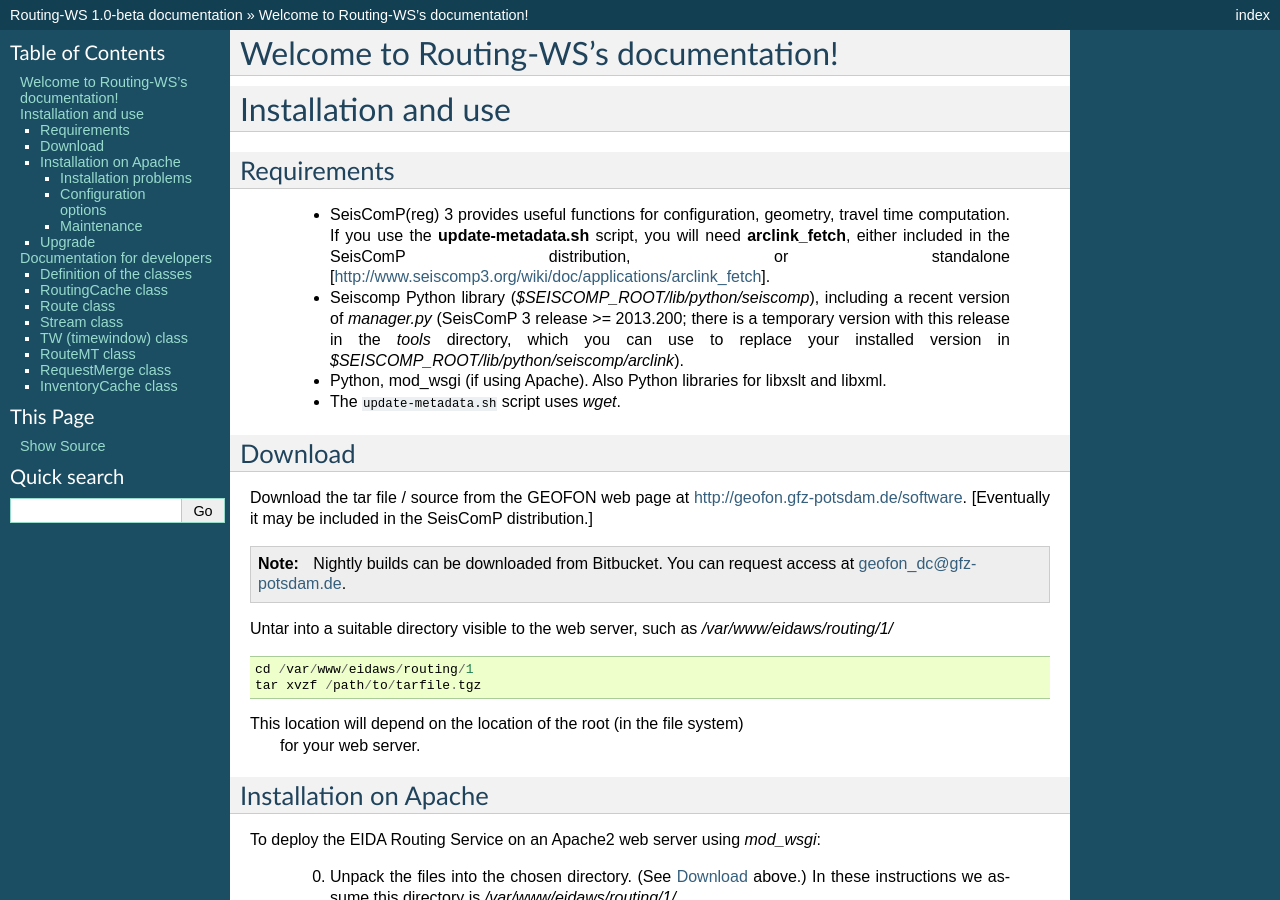
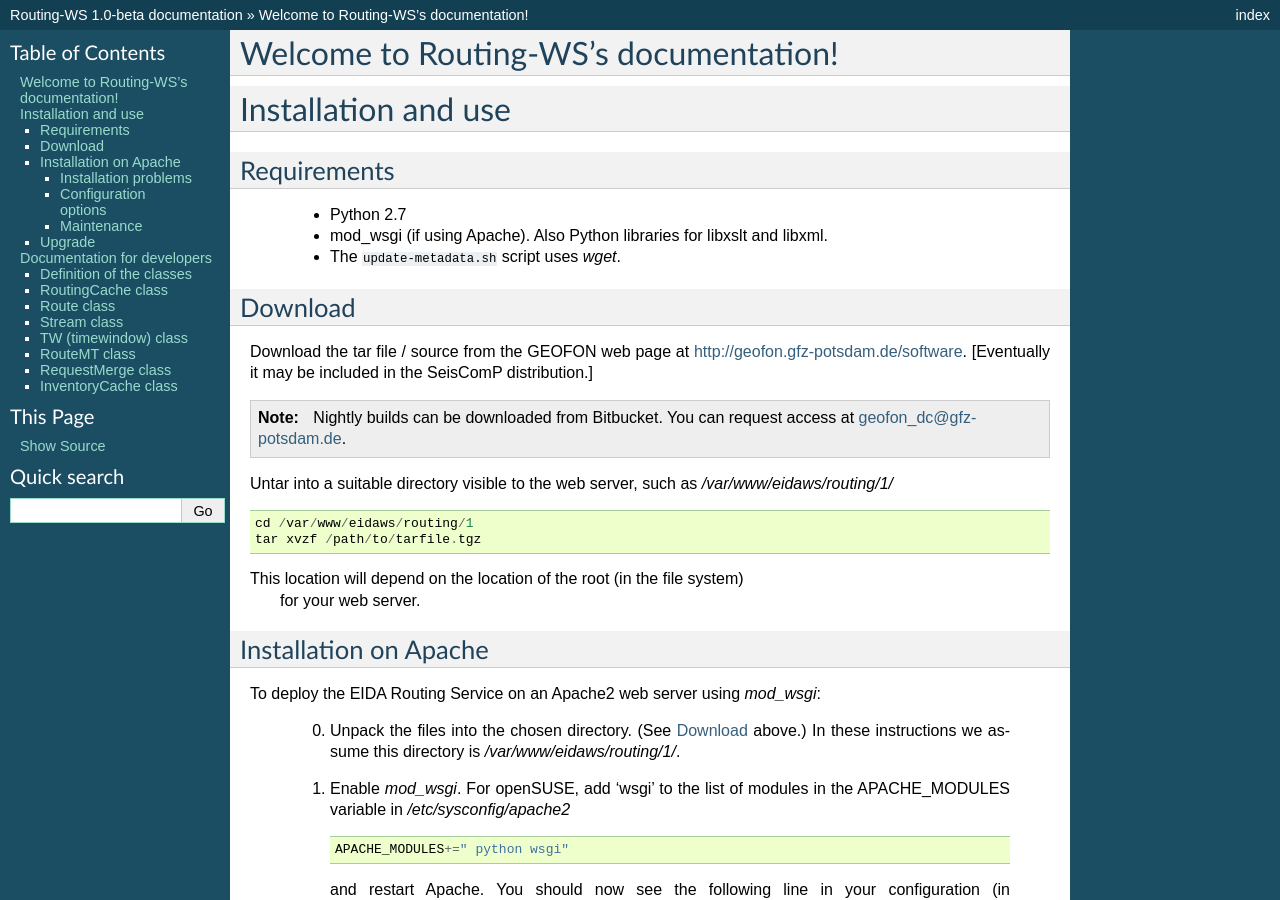
Before and after one commit to EIDA/routing, a Sphinx documentation site: the page built from doc/index.rst, in a window 1280 px wide and 900 px high. Built offline with Sphinx 7.4.7, drawn with Linux system fonts in a browser that asks for light colours; some of the changed text lies outside the part shown.

Commit message:
Fix update_metadata.sh to use the given arclink_fetch and update documentation.

```diff
--- a/doc/index.rst
+++ b/doc/index.rst
@@ -15,16 +15,9 @@
 Requirements
 ------------
 
- * SeisComP(reg) 3 provides useful functions for configuration, geometry, travel time computation.
-   If you use the :program:`update-metadata.sh` script, you will need :program:`arclink_fetch`, either included in the SeisComP distribution, or standalone [http://www.seiscomp3.org/wiki/doc/applications/arclink_fetch].
+ * Python 2.7
 
- * Seiscomp Python library (`$SEISCOMP_ROOT/lib/python/seiscomp`), including a
-   recent version of `manager.py`
-   (SeisComP 3 release >= 2013.200; there is a temporary version with this
-   release in the `tools` directory, which you can use to replace your
-   installed version in `$SEISCOMP_ROOT/lib/python/seiscomp/arclink`).
-
- * Python, mod_wsgi (if using Apache). Also Python libraries for libxslt and libxml.
+ * mod_wsgi (if using Apache). Also Python libraries for libxslt and libxml.
 
  * The ``update-metadata.sh`` script uses `wget`.
 
@@ -103,12 +96,6 @@
         </Directory>
 
     Change `/var/www/eidaws/routing/1` to suit your own web server's needs.
-    You may also need to add a section like ::
-
-        <Directory /var/www/eidaws/routing/1/>
-            Order allow,deny
-            Allow from all
-        </Directory>
 
  #. Copy `routing.cfg.sample` to `routing.cfg`,
     or make a symbolic link ::
```
Also changed, not shown: other parts of doc/index.rst (+3 -2 lines), 1 other file.
